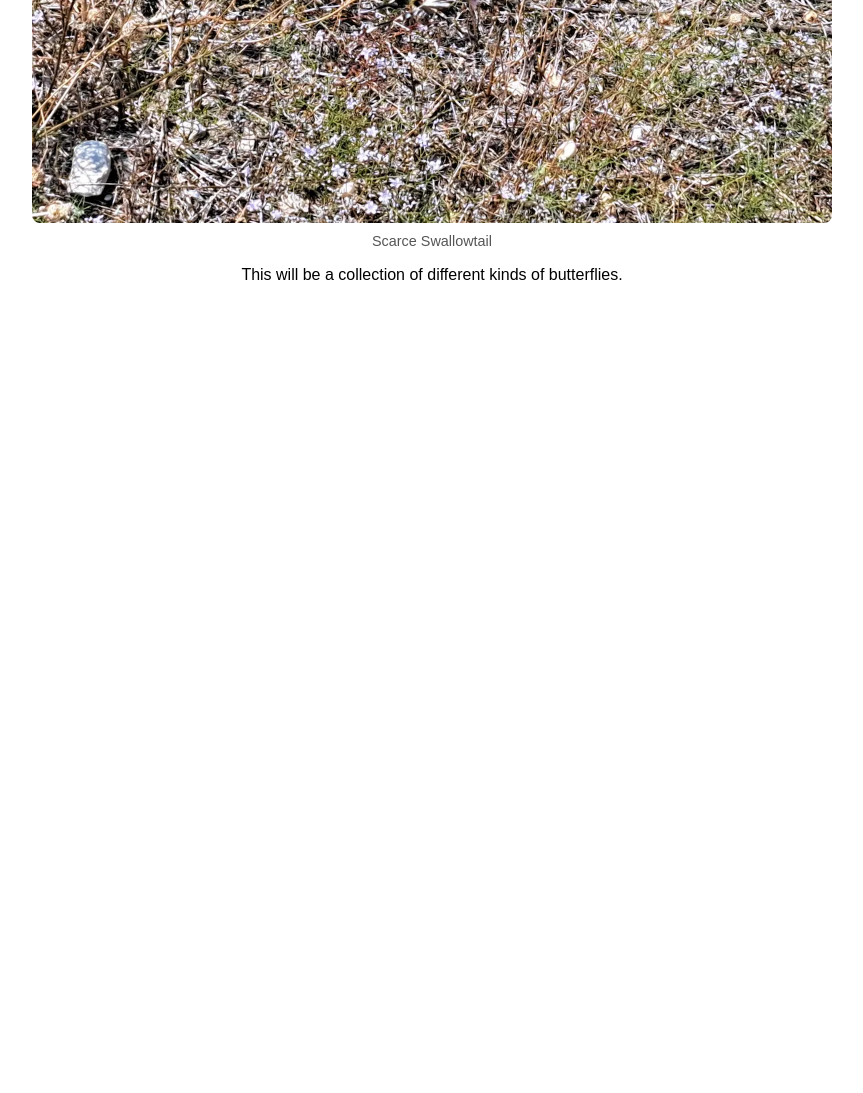
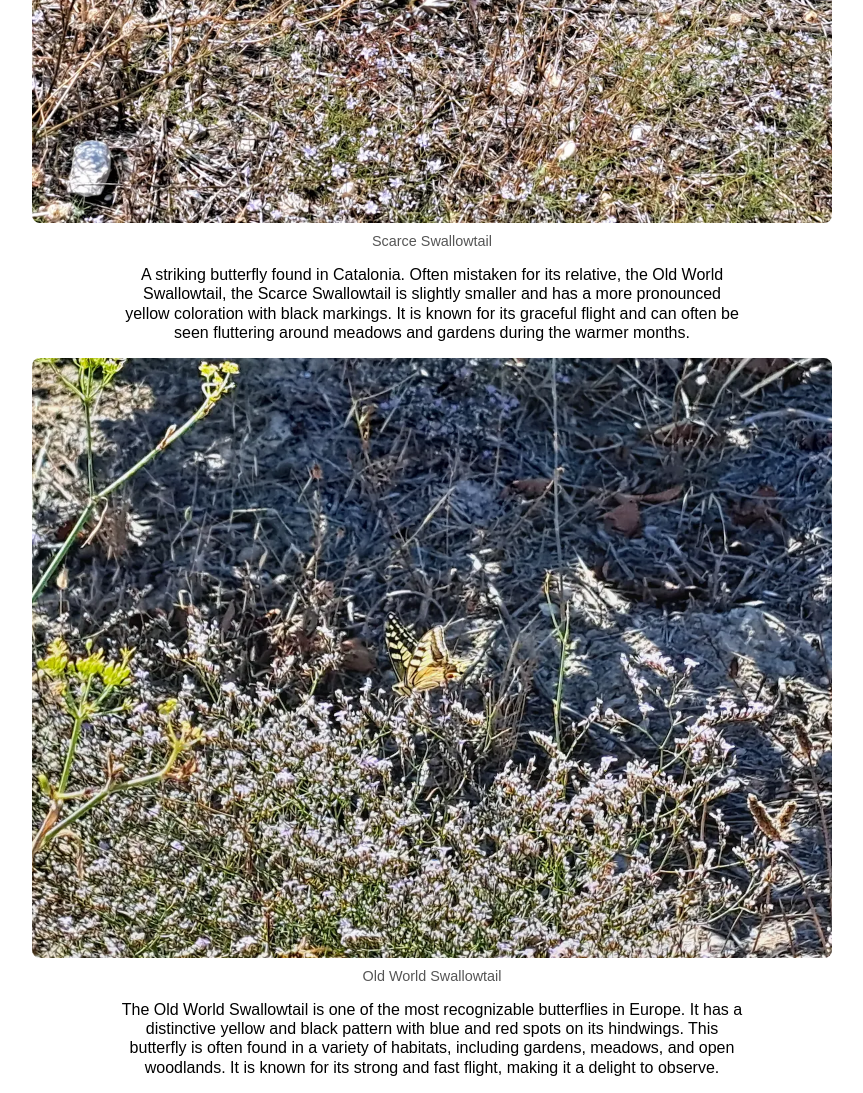
Before and after one commit to Rogenerous/La-Misericordia, a plain HTML site: page butterflies.html in a window 1280 px wide. Shown: the part 527-1620 px from the top of the page, without its empty margins (208-1071 px from the left). Before the commit the page ends 827 px from the top, so only its background shows below. Drawn offline with Linux system fonts and the light colour scheme.

Commit message:
add butterfly

```diff
--- a/butterflies.html
+++ b/butterflies.html
@@ -30,9 +30,17 @@
     </figure>
 
     <p>
-      This will be a collection of different kinds of butterflies.
+      A striking butterfly found in Catalonia. Often mistaken for its relative, the Old World Swallowtail, the Scarce Swallowtail is slightly smaller and has a more pronounced yellow coloration with black markings. It is known for its graceful flight and can often be seen fluttering around meadows and gardens during the warmer months.
     </p>
 
+    <figure class="hero-figure">
+      <img src="images/oldworldswallowtail.webp" alt="Old World Swallowtail">
+      <figcaption>Old World Swallowtail</figcaption>
+    </figure>
+
+    <p>
+      The Old World Swallowtail is one of the most recognizable butterflies in Europe. It has a distinctive yellow and black pattern with blue and red spots on its hindwings. This butterfly is often found in a variety of habitats, including gardens, meadows, and open woodlands. It is known for its strong and fast flight, making it a delight to observe.
+    </p>
   </div>
 </body>
 </html>
```
Also changed, not shown: images/oldworldswallowtail.webp (added).
